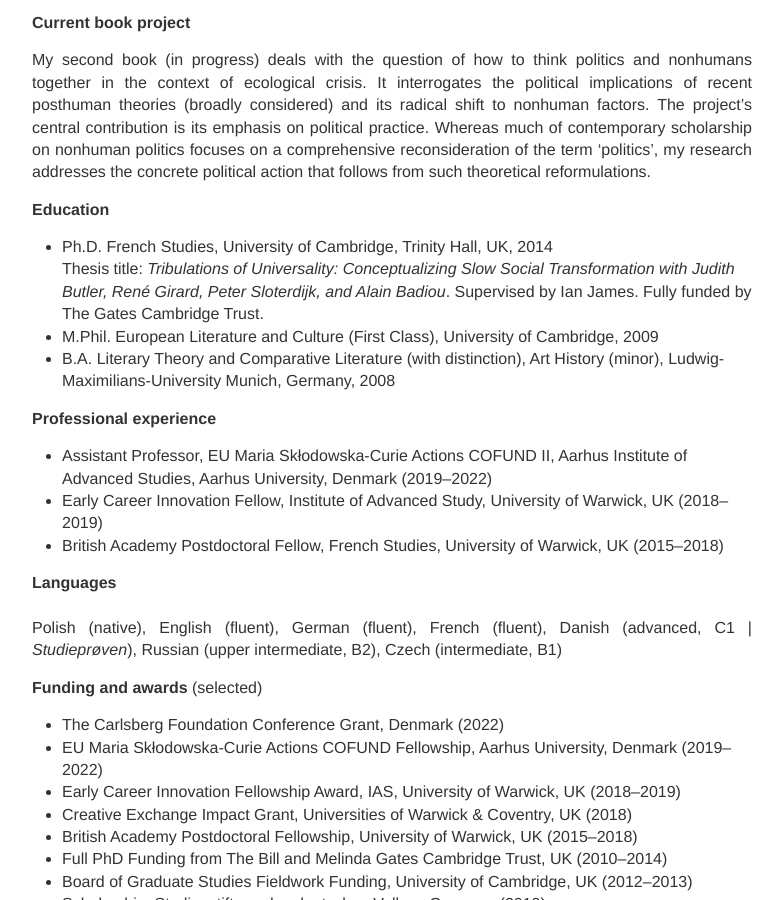
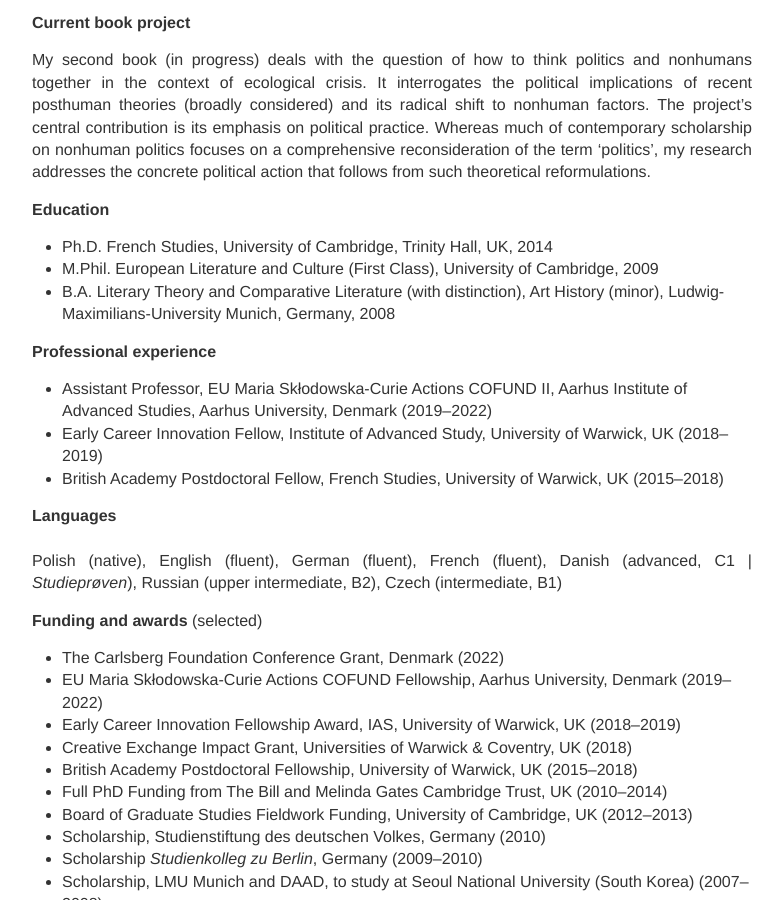
Before and after one commit to IJanicka/IJanicka.github.io, a Jekyll site: the page built from about.md, in a window 1280 px wide and 900 px high, scrolled down 968 px. Shown: the whole window, without its empty margins (248-1031 px from the left). Built offline with Jekyll 4.4.1, drawn with Linux system fonts in a browser that asks for light colours.

Commit message:
Update about.md

```diff
--- a/about.md
+++ b/about.md
@@ -25,7 +25,6 @@ My second book (in progress) deals with the question of how to think politics an
 
 **Education**<br>
 * Ph.D.	French Studies, University of Cambridge, Trinity Hall, UK, 2014<br>
-Thesis title: *Tribulations of Universality: Conceptualizing Slow Social Transformation with Judith Butler, René Girard, Peter Sloterdijk, and Alain Badiou*. Supervised by Ian James. Fully funded by The Gates Cambridge Trust.<br>
 * M.Phil.	European Literature and Culture (First Class), University of Cambridge, 2009<br>
 * B.A.	Literary Theory and Comparative Literature (with distinction), Art History (minor), Ludwig-Maximilians-University Munich, Germany, 2008<br>
 
```
